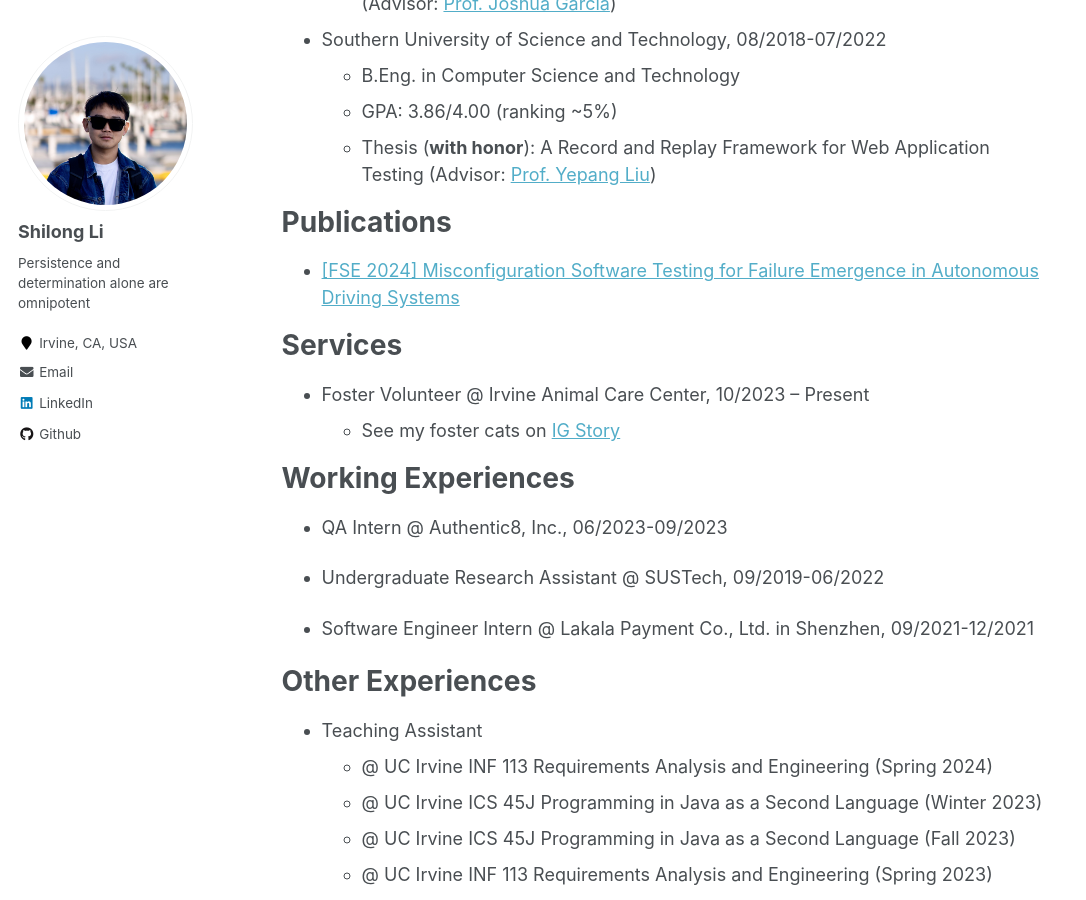
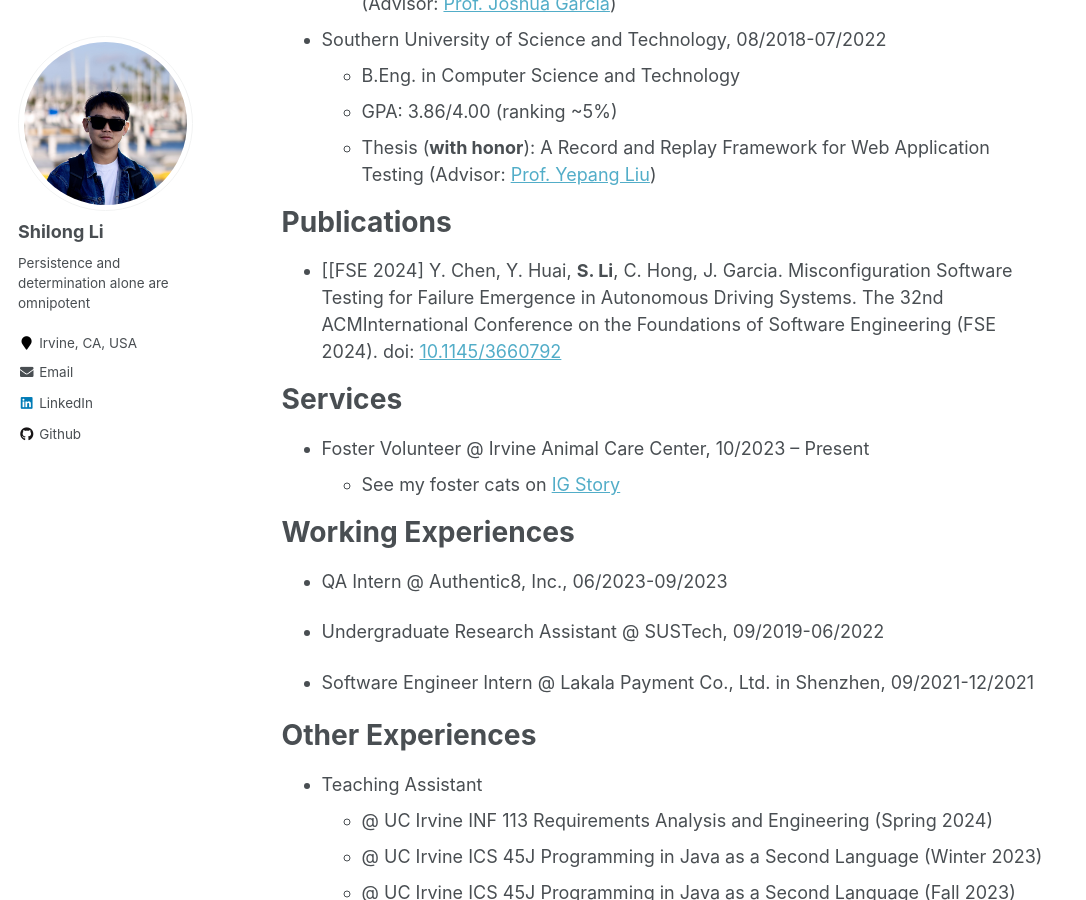
Before and after one commit to lethal233/lethal233.github.io, a Jekyll site: the page built from _pages/about.md, in a window 1280 px wide and 900 px high, scrolled down 694 px. Shown: the whole window, without its empty margins (0-1086 px from the left). Built offline with Jekyll 4.4.1, drawn with Linux system fonts in a browser that asks for light colours.

Commit message:
update about me and cv

```diff
--- a/_pages/about.md
+++ b/_pages/about.md
@@ -33,7 +33,7 @@ In 2022, I hold a honored Bachelor of Engineering in Computer Science from the S
 
 # Publications
 
-- [\[FSE 2024\] Misconfiguration Software Testing for Failure Emergence in Autonomous Driving Systems](https://2024.esec-fse.org/details/fse-2024-research-papers/52/Misconfiguration-Software-Testing-for-Failure-Emergence-in-Autonomous-Driving-Systems)
+- [\[FSE 2024\] Y. Chen, Y. Huai, __S. Li__, C. Hong, J. Garcia. Misconfiguration Software Testing for Failure Emergence in Autonomous Driving Systems. The 32nd ACMInternational Conference on the Foundations of Software Engineering (FSE 2024). doi: [10.1145/3660792](https://2024.esec-fse.org/details/fse-2024-research-papers/52/Misconfiguration-Software-Testing-for-Failure-Emergence-in-Autonomous-Driving-Systems)
 
 # Services
 
```
Also changed, not shown: 1 other file.
